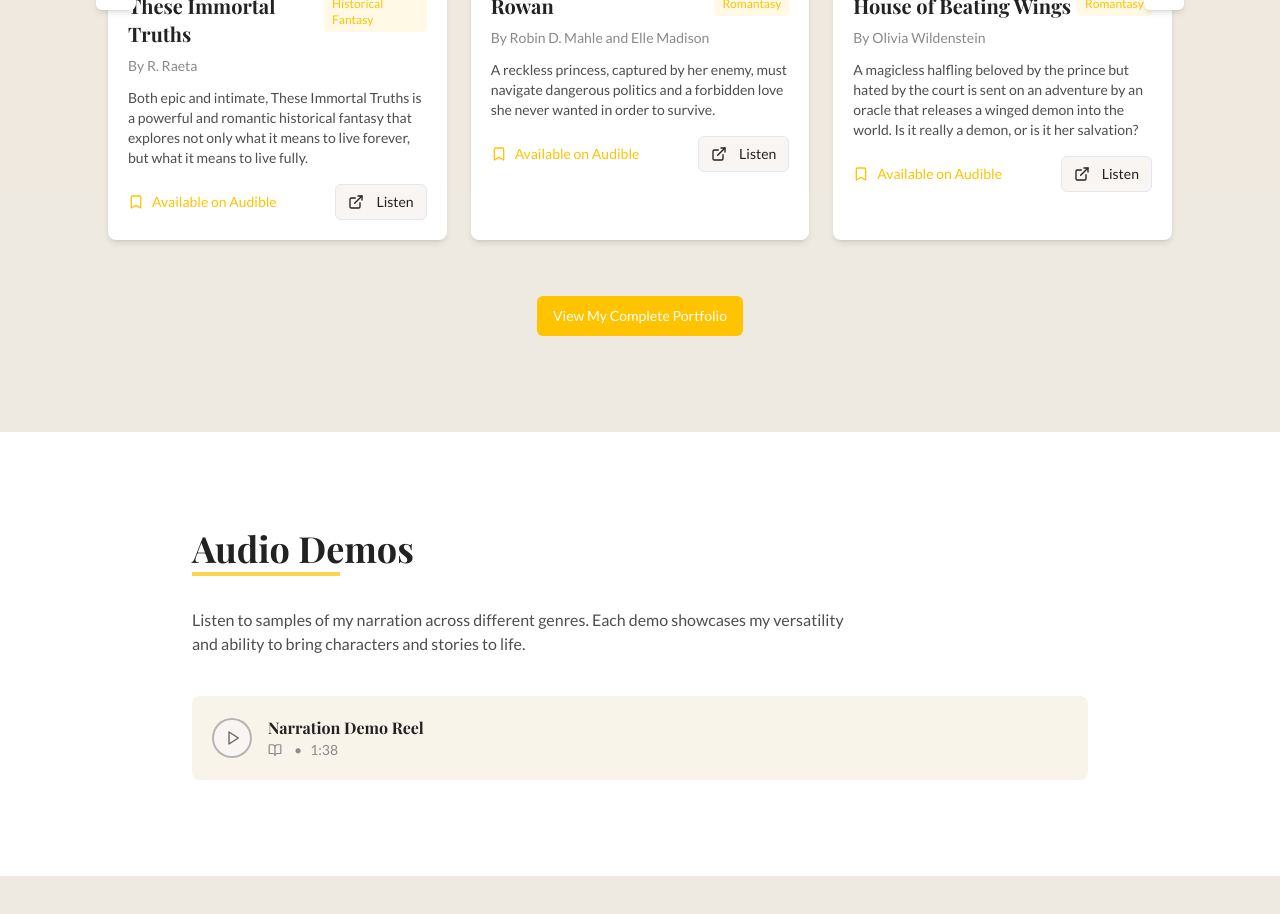
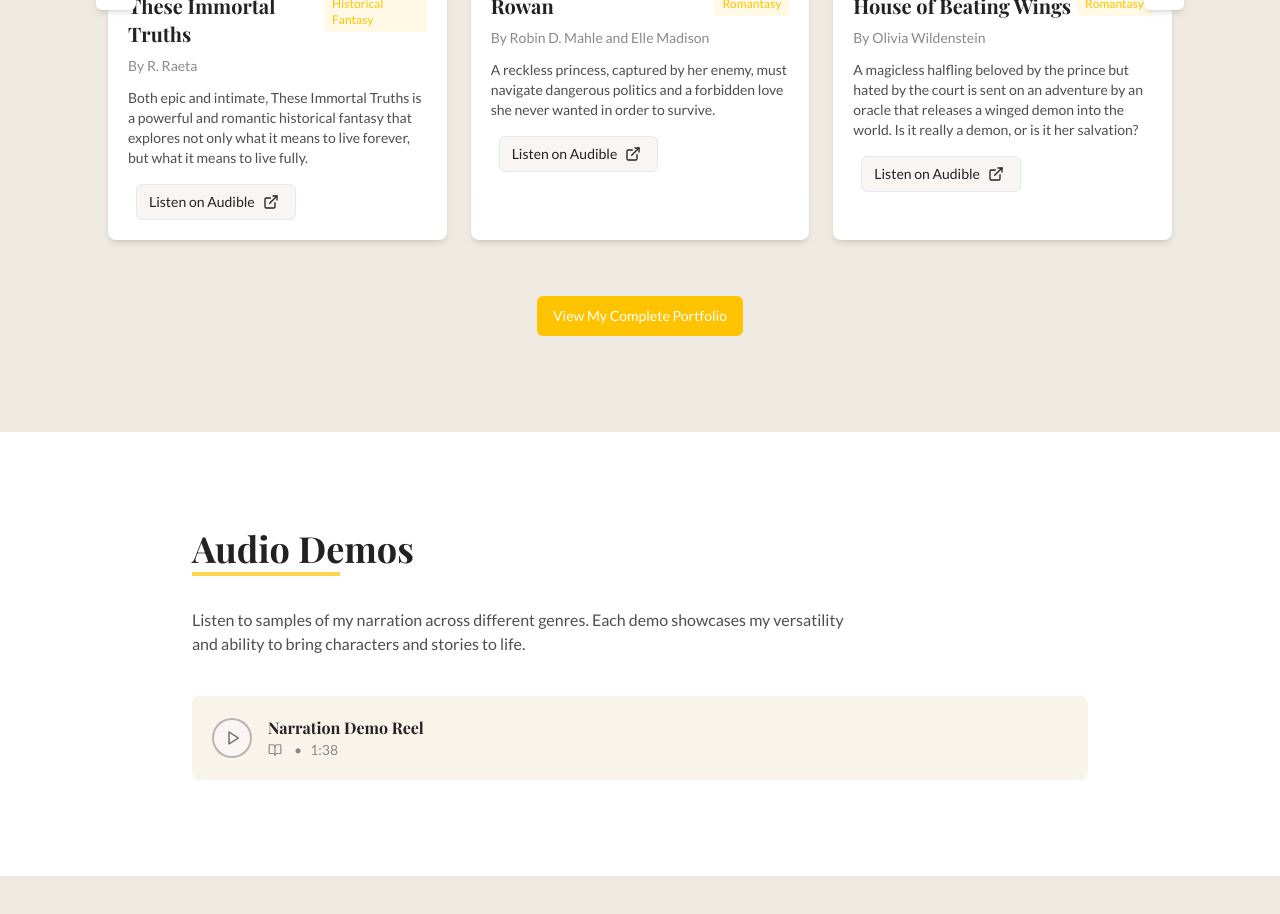
Before and after one commit to chadcwimberly/olivia-king-narrator, a React (Vite) app: page / in a window 1280 px wide. Shown: the part 2100-3014 px from the top of the page. Built offline with nearby package versions, Linux system fonts and the light colour scheme; a web font is replaced by a local one.

Commit message:
Reswizzle "listen on audible" button

```diff
--- a/src/components/Books.tsx
+++ b/src/components/Books.tsx
@@ -164,18 +164,14 @@ const Books = () => {
                       <p className="text-sm text-narrator-lightGray mb-3">By {book.author}</p>
                       <p className="text-narrator-darkGray/80 text-sm mb-4">{book.description}</p>
                       <div className="flex items-center justify-between">
-                        <div className="flex items-center text-narrator-purple">
-                          <Bookmark size={16} className="mr-2" />
-                          <span className="text-sm">Available on Audible</span>
-                        </div>
                         <Button
                           variant="outline"
                           size="sm"
                           className="ml-2"
                           onClick={() => window.open(book.ref, '_blank')}
                         >
+                          Listen on Audible
                           <ExternalLink size={14} className="mr-1" />
-                          Listen
                         </Button>
                       </div>
                     </div>
```
